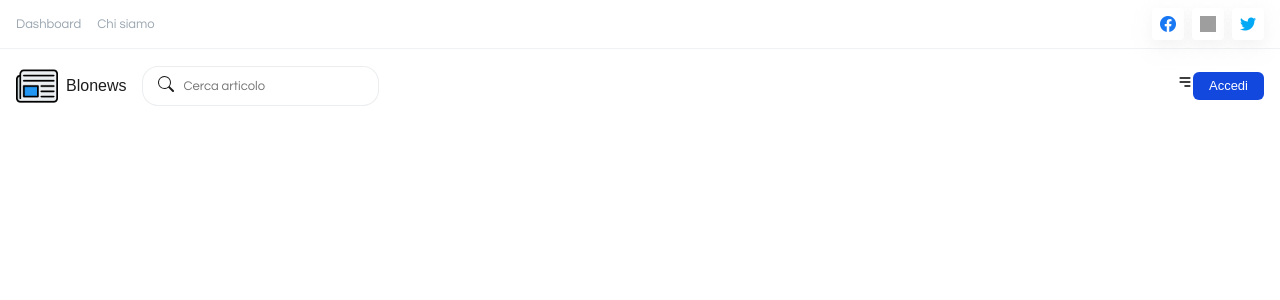
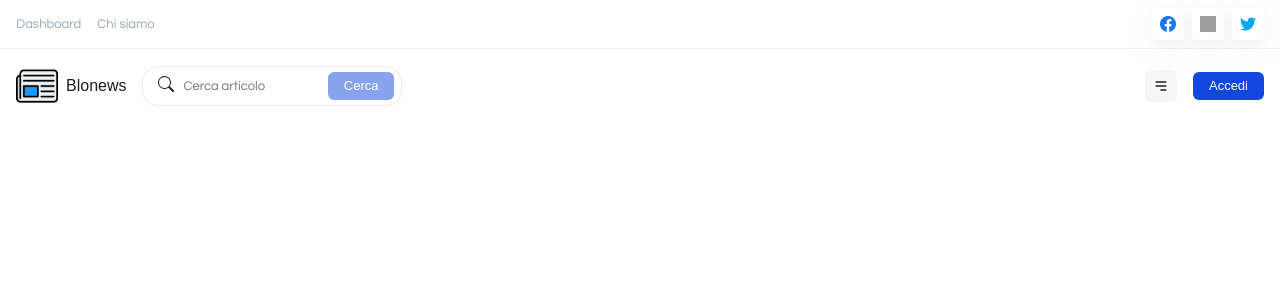
Before and after one commit to MicheleDellaquila/Blonews, a Next.js app: page / in a window 1280 px wide. Shown: the top 300 px of the page. Built offline with nearby package versions, Linux system fonts and the light colour scheme; grey boxes are pictures that could not be loaded; a web font is replaced by a local one.

Commit message:
divide into multiple component , minor fix

```diff
--- /dev/null
+++ b/components/searchbar/searchbar.js
@@ -0,0 +1,38 @@
+import classes from './searchbar.module.scss';
+import { BsSearch } from 'react-icons/bs';
+import Button from '../../reusable/button/button';
+import { useState } from 'react';
+
+const Searchbar = () => {
+  const [text, setText] = useState('');
+
+  // search article
+  const searchArticleHandler = () => {
+    return;
+  };
+
+  return (
+    <div className={classes.Searchbar}>
+      <BsSearch className={classes.Searchbar__icon} />
+      <input
+        type='text'
+        placeholder='Cerca articolo'
+        className={classes.Searchbar__input}
+        onChange={(e) => setText(e.target.value)}
+        value={text}
+      />
+      <span className={classes.Searchbar__btn}>
+        <Button
+          disabled={text.length === 0}
+          size='sm'
+          variant='primary'
+          onClick={searchArticleHandler}
+        >
+          Cerca
+        </Button>
+      </span>
+    </div>
+  );
+};
+
+export default Searchbar;
--- /dev/null
+++ b/components/searchbar/searchbar.module.scss
@@ -0,0 +1,29 @@
+$border-color: #9aa6b1;
+
+.Searchbar {
+  position: relative;
+
+  &__icon {
+    position: absolute;
+    top: 10px;
+    left: 16px;
+    color: var(--color-title);
+  }
+
+  &__input {
+    width: 260px;
+    padding: 12px 40px;
+    border-radius: 16px;
+    border: 1px solid rgba($color: $border-color, $alpha: 0.2);
+    outline: none;
+    font-family: var(--color-text-fontFamily);
+    font-size: 13px;
+    line-height: 1;
+  }
+
+  &__btn {
+    position: absolute;
+    top: 6px;
+    right: 8px;
+  }
+}
--- a/layout/header/headerLinks/headerLinks.module.scss
+++ b/layout/header/headerLinks/headerLinks.module.scss
@@ -3,8 +3,4 @@
   align-items: center;
   justify-content: space-between;
   padding: 8px 16px;
-
-  @media (max-width: 575px) {
-    padding: 0;
-  }
 }
--- a/layout/header/headerMain/headerMain.js
+++ b/layout/header/headerMain/headerMain.js
@@ -4,6 +4,7 @@ import Button from '../../../reusable/button/button';
 import { useRouter } from 'next/router';
 import { HiMenuAlt3 } from 'react-icons/hi';
 import Logo from '../../../reusable/logo/logo';
+import Searchbar from '../../../components/searchbar/searchbar';
 
 const HeaderMain = () => {
   const router = useRouter();
@@ -11,18 +12,18 @@ const HeaderMain = () => {
   return (
     <div className={classes.HeaderMain}>
       <div className={classes.HeaderMain__left}>
-        <Logo />
-        <div className={classes.HeaderMain__searchbar}>
+        <Logo textMobile={false} />
+        <span className={classes.HeaderMain__searchbarBox}>
+          <Searchbar />
+        </span>
+      </div>
+      <div className={classes.HeaderMain__right}>
+        <span className={classes.HeaderMain__box}>
           <BsSearch className={classes.HeaderMain__icon} />
-          <input
-            type='text'
-            placeholder='Cerca articolo'
-            className={classes.HeaderMain__input}
-          />
-        </div>
-      </div>
-      <div>
-        <HiMenuAlt3 />
+        </span>
+        <span className={classes.HeaderMain__box}>
+          <HiMenuAlt3 className={classes.HeaderMain__icon} />
+        </span>
         <Button
           size='sm'
           variant='primary'
--- a/layout/header/headerMain/headerMain.module.scss
+++ b/layout/header/headerMain/headerMain.module.scss
@@ -11,47 +11,40 @@ $border-color: #9aa6b1;
     display: flex;
     align-items: center;
     gap: 16px;
+  }
 
+  &__searchbarBox {
     @media (max-width: 575px) {
-      width: 100%;
-      flex-direction: column;
-      align-items: flex-start;
-      margin-bottom: 16px;
+      display: none;
     }
   }
 
-  &__searchbar {
-    position: relative;
+  &__right {
+    display: flex;
+    align-items: center;
+    gap: 16px;
+  }
 
-    @media (max-width: 575px) {
-      width: 100%;
+  &__box {
+    display: flex;
+    align-items: center;
+    justify-content: center;
+    width: 32px;
+    height: 32px;
+    border-radius: 6px;
+    background-color: rgba($color: $border-color, $alpha: 0.1);
+    cursor: pointer;
+
+    &:first-child {
+      display: none;
+    }
+
+    &:hover {
+      transform: scale(1.05);
     }
   }
 
   &__icon {
-    position: absolute;
-    top: 10px;
-    left: 16px;
     color: var(--color-title);
   }
-
-  &__input {
-    padding: 12px 40px;
-    border-radius: 16px;
-    border: 1px solid rgba($color: $border-color, $alpha: 0.2);
-    outline: none;
-    font-family: var(--color-text-fontFamily);
-    font-size: 13px;
-    line-height: 1;
-
-    @media (max-width: 575px) {
-      width: 100%;
-    }
-  }
-
-  @media (max-width: 575px) {
-    padding: 16px 0;
-    flex-direction: column;
-    align-items: flex-start;
-  }
 }
--- a/reusable/button/button.module.scss
+++ b/reusable/button/button.module.scss
@@ -22,7 +22,7 @@
 
   &-primary:disabled {
     $bg-color: #1248de;
-    background-color: rgba($color: $bg-color, $alpha: 0.3);
+    background-color: rgba($color: $bg-color, $alpha: 0.5);
     pointer-events: none;
     cursor: not-allowed;
   }
@@ -41,7 +41,7 @@
 
   &-secondary:disabled {
     $bg-color: #dc4b4c;
-    background-color: rgba($color: $bg-color, $alpha: 0.3);
+    background-color: rgba($color: $bg-color, $alpha: 0.5);
     pointer-events: none;
   }
 
--- a/reusable/logo/logo.js
+++ b/reusable/logo/logo.js
@@ -1,12 +1,16 @@
 import classes from './logo.module.scss';
 import Link from 'next/link';
 
-const Logo = () => {
+const Logo = ({ textMobile }) => {
+  const classText = !textMobile
+    ? `${classes.Logo__caption} ${classes.Logo__caption__mobileHidden}`
+    : `${classes.Logo__caption}`;
+
   return (
     <Link href='/'>
       <figure className={classes.Logo}>
         <img width={42} height={42} src='./static/icons/logo.png' />
-        <figcaption className={classes.Logo__caption}>Blonews</figcaption>
+        <figcaption className={classText}>Blonews</figcaption>
       </figure>
     </Link>
   );
--- a/reusable/logo/logo.module.scss
+++ b/reusable/logo/logo.module.scss
@@ -9,4 +9,10 @@
     color: var(--color-title);
     line-height: 1;
   }
+
+  &__caption__mobileHidden {
+    @media (max-width: 575px) {
+      display: none;
+    }
+  }
 }
```
Also changed, not shown: components/hamburgerMenu/hamburgerMenu.js (added), components/hamburgerMenu/hamburgerMenu.module.scss (added), components/searchbarMenu/searchbarMenu.js (added), components/searchbarMenu/searchbarMenu.module.scss (added).
